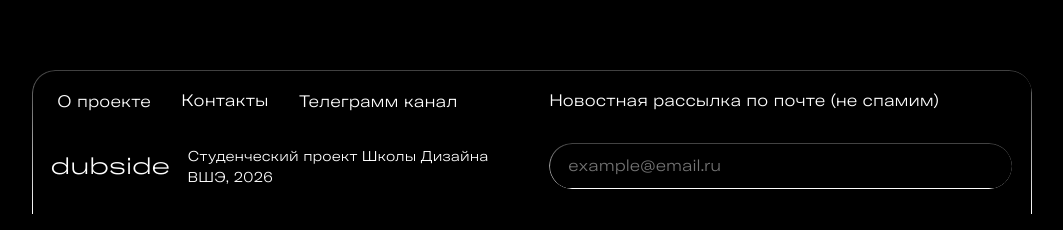
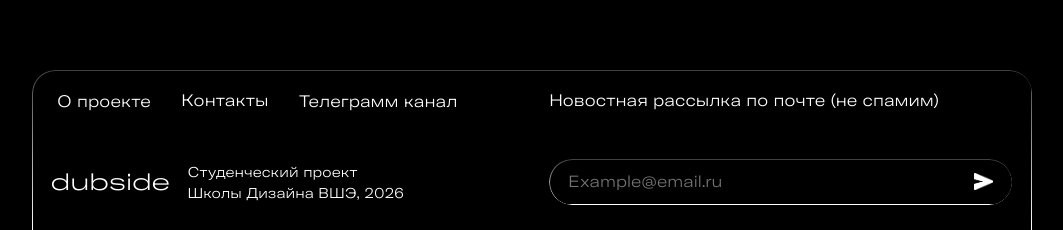
Before and after one commit to HSEADC/dubside, a React app: page /articles in a window 1280 px wide. Shown: the part 2077-2307 px from the top of the page, without its empty margins (101-1164 px from the left). Built offline with nearby package versions, Linux system fonts and the light colour scheme.

Commit message:
feat: add formspree (with email subscribation) to Footer component

```diff
--- a/src/components/organisms/O_Footer/O_Footer.module.scss
+++ b/src/components/organisms/O_Footer/O_Footer.module.scss
@@ -9,7 +9,7 @@
   padding: $padding-mid;
   padding-bottom: $padding;
   background: $backgroung-grad-base;
-  height: 18vh;
+  height: 20vh;
   border-radius: $radius $radius 0 0;
 
   &::before {
@@ -48,3 +48,34 @@
   @include label();
   opacity: 1;
 }
+
+.input {
+  position: relative;
+}
+.inputwrap {
+  display: inline;
+  position: relative;
+}
+
+.btn {
+  position: absolute;
+  top: calc(2 * $space);
+  right: calc(3 * $space);
+  width: calc($space * 3);
+  height: calc($space * 3);
+  background: black;
+  border: 0;
+  cursor: pointer;
+}
+.label {
+  @include label();
+  /* margin-left: calc(3 * $space); */
+}
+
+.form {
+  position: relative;
+
+  display: flex;
+  gap: calc($space/1);
+  flex-direction: column;
+}
--- a/src/components/organisms/O_Footer/O_Footer.tsx
+++ b/src/components/organisms/O_Footer/O_Footer.tsx
@@ -1,11 +1,40 @@
-import React from 'react';
+import React, { useState } from 'react';
 import classes from '@/components/organisms/O_Footer/O_Footer.module.scss';
 import A_Button from '@/components/atoms/A_Button/A_Button';
 import M_Input from '@/components/molecules/M_Input/M_Input';
 import W_SectionElementsWrapper from '@/components/wrappers/W_SectionElementsWrapper/W_SectionElementsWrapper';
 import { Link } from 'react-router';
 
+const FORMSPREE_URL = 'https://formspree.io/f/xzdjpdgn';
+
 const O_Footer = () => {
+  const [email, setEmail] = useState('');
+  const [status, setStatus] = useState(''); // idle | sending | success | error
+
+  async function onSubmit(e: React.FormEvent<HTMLFormElement>) {
+    e.preventDefault();
+    setStatus('Отправялем...');
+
+    const formData = new FormData();
+    formData.append('email', email);
+
+    try {
+      const res = await fetch(FORMSPREE_URL, {
+        method: 'POST',
+        body: formData,
+        headers: { Accept: 'application/json' }
+      });
+
+      if (res.ok) {
+        setStatus('Вы подписались, спасибо!');
+        setEmail('');
+        return;
+      }
+      setStatus('Ошибка отправки. Попробуй позже.');
+    } catch {
+      setStatus('Сеть/сервер недоступны. Попробуй позже.');
+    }
+  }
   return (
     <W_SectionElementsWrapper>
       <div className={classes.wrapper}>
@@ -23,12 +52,33 @@ const O_Footer = () => {
             <Link to="/">
               <h4>dubside</h4>
             </Link>
-            <p className={classes.text2}>Студенческий проект Школы Дизайна ВШЭ, 2026</p>
+            <p className={classes.text2}>
+              Студенческий проект <br />
+              Школы Дизайна ВШЭ, 2026
+            </p>
           </div>
         </div>
         <div className={classes.right}>
           <p>Новостная рассылка по почте (не спамим)</p>
-          <M_Input placeholder="example@email.ru"></M_Input>
+
+          <form className={classes.form} onSubmit={onSubmit}>
+            <span className={classes.label}>{status}</span>
+
+            <div className={classes.inputwrap}>
+              <M_Input
+                placeholder="Example@email.ru"
+                id="newsletter-email"
+                type="email"
+                name="email"
+                autoComplete="email"
+                required
+                value={email}
+                onChange={(e) => setEmail(e.target.value)}></M_Input>
+              <button className={classes.btn}>
+                <img src="/icons/Q_Arrow.png" alt="btn" />
+              </button>
+            </div>
+          </form>
         </div>
       </div>
     </W_SectionElementsWrapper>
```
Also changed, not shown: public/icons/Q_Arrow.png (added), public/icons/Q_Arrow.svg (added).
